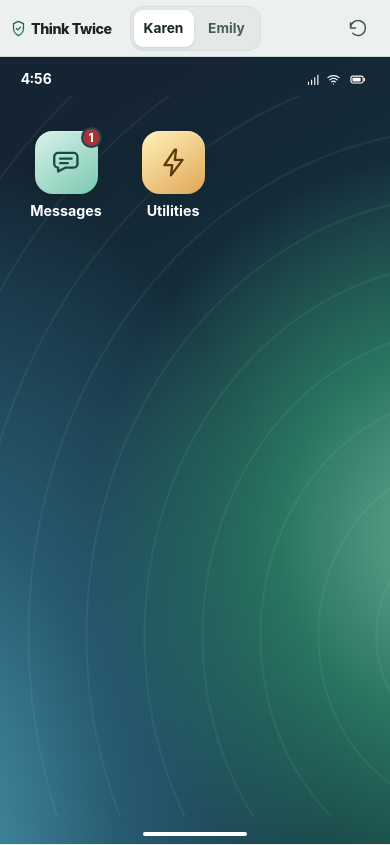
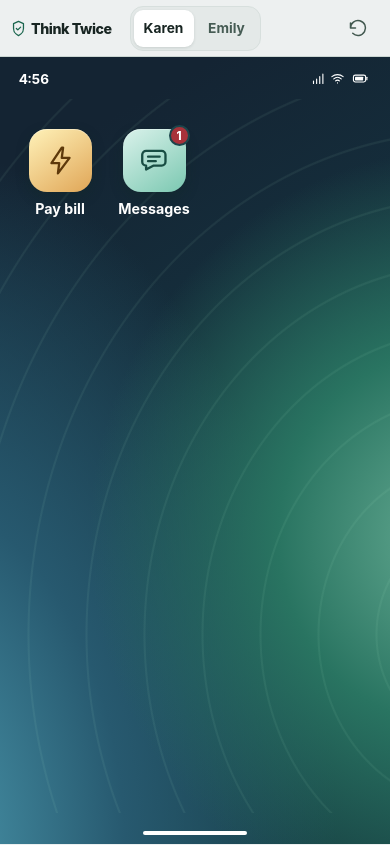
Before and after one commit to west0nG/think-twice, a plain HTML site: page public/index.html in a window 390 px wide. Drawn offline with Linux system fonts and the light colour scheme.

Commit message:
Refine phone proportions and routine bill payment

```diff
--- a/public/app.js
+++ b/public/app.js
@@ -26,7 +26,14 @@ const dialog = document.querySelector('#payment-dialog');
 const announcement = document.querySelector('#announcement');
 const storageKey = 'think-twice-demo-v2';
 const initialState = { messageRead: false, billPaid: false, tollStatus: 'idle' };
-const electricity = { provider: 'Maple City Light', amount: '$64.80' };
+const electricity = {
+  provider: 'Maple City Light',
+  amount: '$64.80',
+  dueDate: 'Nov 24',
+  account: '•• 0318',
+  period: 'Oct 16 – Nov 15',
+  confirmation: 'CL-48219'
+};
 const toll = {
   provider: 'Bayline Tolls',
   bridge: 'Bayline Bridge',
@@ -112,11 +119,14 @@ function homeScreen() {
   return `<section class="launcher">
     <h1 class="sr-only" tabindex="-1">Karen’s phone</h1>
     <div class="launcher-grid">
+      <a class="app-link" href="#karen/utilities">
+        <span class="app-tile utilities">${icon('bolt')}</span>
+        ${state.billPaid ? 'Bill receipt' : 'Pay bill'}
+      </a>
       <a class="app-link" href="#karen/messages" ${state.messageRead ? '' : 'aria-label="Messages, 1 unread"'}>
         <span class="app-tile messages">${icon('messages')}${state.messageRead ? '' : '<span class="unread" aria-hidden="true">1</span>'}</span>
         Messages
       </a>
-      <a class="app-link" href="#karen/utilities"><span class="app-tile utilities">${icon('bolt')}</span>Utilities</a>
     </div>
     ${outcome ? `<a class="launcher-status" href="#karen/browser">
       ${mark(outcome.icon, state.tollStatus)}<span>${outcome.title} · ${toll.amount}</span><span class="chevron">${icon('chevron')}</span>
@@ -160,7 +170,11 @@ function receipt(outcome, provider, amount, status = '') {
     ${mark(outcome.icon, status)}
     <h1 tabindex="-1">${outcome.title}</h1>
     ${outcome.text ? `<p>${outcome.text}</p>` : ''}
-    ${rows([['To', provider], ['Amount', amount, 'amount']])}
+    ${rows([
+      ['To', provider],
+      ['Amount', amount, 'amount'],
+      ...(outcome.confirmation ? [['Confirmation', outcome.confirmation]] : [])
+    ])}
   </section>`;
 }
 
@@ -191,13 +205,17 @@ function utilitiesScreen() {
   return `${heading(electricity.provider, '#karen', 'Phone home')}
     <section class="billing">
       ${state.billPaid
-        ? receipt({ title: 'Payment complete', icon: 'check' }, electricity.provider, electricity.amount)
+        ? receipt({
+            title: 'Payment complete',
+            icon: 'check',
+            confirmation: electricity.confirmation
+          }, electricity.provider, electricity.amount)
         : `<h1 tabindex="-1">Electricity bill</h1>
-          <div class="card">${rows([
-            ['Billing period', 'Oct 16 – Nov 15'],
-            ['Due date', 'Nov 24'],
-            ['Amount due', electricity.amount, 'amount']
-          ])}</div>
+          <div class="card current-bill">
+            <p class="bill-total"><span class="sr-only">Amount due </span>${electricity.amount}</p>
+            <p class="bill-due">Due ${electricity.dueDate}</p>
+            ${rows([['Account', electricity.account], ['Billing period', electricity.period]])}
+          </div>
           ${paymentMethod()}
           ${button(`Pay ${electricity.amount}`, 'pay-bill')}`}
     </section>`;
--- a/public/index.html
+++ b/public/index.html
@@ -18,6 +18,7 @@
     <button class="reset" type="button" data-action="reset" aria-label="Reset demo" title="Reset demo"><span data-icon="reset"></span></button>
   </header>
 
+  <div class="phone-frame">
     <div class="device">
       <div class="status-bar" aria-hidden="true">
         <span>4:56</span>
@@ -26,6 +27,7 @@
       <main id="screen"></main>
       <div class="device-bottom"><a href="#karen" id="home-indicator" aria-label="Phone home"><span></span></a></div>
     </div>
+  </div>
 
   <dialog id="payment-dialog" aria-labelledby="dialog-title" aria-describedby="dialog-message"></dialog>
   <div id="announcement" class="sr-only" role="status"></div>
--- a/public/style.css
+++ b/public/style.css
@@ -52,28 +52,68 @@ a { color: inherit; }
 .reset:hover, .roles a:hover { background: #f5f8f7; }
 .reset .icon { width: 20px; height: 20px; }
 
+.phone-frame {
+  position: relative;
+  display: grid;
+  grid-template-rows: minmax(0, 1fr);
+  width: min(calc(100% - 32px), clamp(278px, calc((100svh - 92px) * .46), 402px));
+  aspect-ratio: 402 / 874;
+  margin: 4px auto 18px;
+  padding: 5px;
+  border: 1px solid #4d595a;
+  border-radius: clamp(31px, 4.8vh, 45px);
+  background: linear-gradient(145deg, #455253, #182222 30%, #242e2e 73%, #465153);
+  box-shadow: 0 1px 2px #1725225c, 0 13px 29px #233d3424;
+}
+.phone-frame::before, .phone-frame::after {
+  content: "";
+  position: absolute;
+  width: 2px;
+  border-radius: 2px;
+  background: #4c5859;
+}
+.phone-frame::before { left: -3px; top: 21%; height: 8%; }
+.phone-frame::after { right: -3px; top: 25%; height: 9%; }
 .device {
   display: grid;
   grid-template-rows: auto minmax(0, 1fr) auto;
-  width: min(calc(100% - 32px), 430px);
-  height: min(805px, calc(100dvh - 91px));
-  min-height: 560px;
-  margin: 3px auto 22px;
+  min-width: 0;
+  min-height: 0;
   overflow: hidden;
-  border: 1px solid #bac8c4;
-  border-radius: 35px;
+  border-radius: inherit;
   background: #fafcfb;
-  box-shadow: 0 0 0 5px #f8faf9, 0 17px 48px #213a3129;
 }
-.status-bar { display: flex; justify-content: space-between; align-items: center; height: 39px; padding: 5px 21px 0; color: #253630; font-size: .87rem; font-variant-numeric: tabular-nums; font-weight: 740; }
-.status-icons { display: flex; align-items: center; gap: 5px; }
+.status-bar {
+  position: relative;
+  display: flex;
+  align-items: center;
+  justify-content: space-between;
+  height: 42px;
+  padding: 1px 19px 0;
+  color: #253630;
+  font-size: .85rem;
+  font-variant-numeric: tabular-nums;
+  font-weight: 740;
+}
+.status-bar::after {
+  content: "";
+  position: absolute;
+  top: 50%;
+  left: 50%;
+  width: 30px;
+  height: 10px;
+  translate: -50% -50%;
+  border-radius: 10px;
+  background: radial-gradient(circle at 78% 50%, #343e48 0 1px, #111919 2px 3px, transparent 4px), #101718;
+}
+.status-icons { display: flex; align-items: center; gap: 4px; }
 .status-icons .icon { width: 15px; height: 15px; }
-.status-icons [data-icon="battery"] .icon { width: 23px; }
+.status-icons [data-icon="battery"] .icon { width: 22px; }
 #screen { display: flex; flex-direction: column; min-width: 0; min-height: 0; overflow: auto; scrollbar-width: thin; scrollbar-color: #acbdb755 transparent; }
 #screen h1:focus, #screen section:focus { outline: none; }
 .device-bottom { display: grid; place-items: center; }
-.device-bottom a { display: grid; place-items: end center; width: 130px; height: 28px; padding-bottom: 8px; text-decoration: none; }
-.device-bottom a span { width: 104px; height: 4px; border-radius: 8px; background: currentColor; }
+.device-bottom a { display: grid; place-items: end center; width: 140px; height: 31px; padding-bottom: 9px; text-decoration: none; }
+.device-bottom a span { width: clamp(70px, 11vh, 104px); height: 4px; border-radius: 8px; background: currentColor; }
 .device[data-surface="launcher"] {
   color: #fff;
   background: radial-gradient(ellipse at 118% 61%, #68ae95 0%, #297461 28%, transparent 57%),
@@ -83,9 +123,9 @@ a { color: inherit; }
 .device[data-surface="launcher"] .status-bar { color: #fff; }
 .device[data-surface="launcher"] a:focus-visible { outline-color: #c8f5e8; }
 
-.launcher { flex: 1; position: relative; isolation: isolate; display: flex; flex-direction: column; align-items: stretch; padding: 28px 20px; }
+.launcher { flex: 1; position: relative; isolation: isolate; display: flex; flex-direction: column; align-items: stretch; padding: 23px 19px; }
 .launcher::after { content: ""; pointer-events: none; position: absolute; z-index: -1; inset: 0; background: repeating-radial-gradient(ellipse at 120% 75%, transparent 0 32px, #bdffd510 33px 34px, transparent 35px 58px); }
-.launcher-grid { display: grid; grid-template-columns: repeat(2, minmax(0, 92px)); gap: 15px; }
+.launcher-grid { display: grid; grid-template-columns: repeat(2, minmax(0, 82px)); gap: 12px; }
 .app-link { display: flex; align-items: center; flex-direction: column; gap: 8px; padding: 7px 2px; border-radius: 14px; text-decoration: none; color: #fff; font-size: .89rem; font-weight: 690; }
 .app-link:hover { background: #ffffff17; }
 .app-tile { position: relative; display: grid; place-items: center; width: 63px; height: 63px; border-radius: 18px; box-shadow: inset 0 1px 0 #ffffff52, 0 5px 13px #10292054; }
@@ -96,39 +136,40 @@ a { color: inherit; }
 .launcher-status { display: flex; align-items: center; gap: 12px; margin-top: 24px; padding: 12px; border: 1px solid #cfe5dc64; border-radius: 14px; background: #172f3bd6; text-decoration: none; font-size: .95rem; font-weight: 690; }
 .launcher-status .chevron { margin-left: auto; }
 
-.app-header { display: flex; align-items: center; gap: 8px; min-height: 58px; padding: 6px 17px; border-bottom: 1px solid var(--line); background: #fdfefd; }
+.app-header { position: sticky; z-index: 1; top: 0; display: flex; flex: none; align-items: center; gap: 7px; min-height: 53px; padding: 6px 17px; border-bottom: 1px solid var(--line); background: #fdfefd; }
 .app-header h1 { min-width: 0; margin: 0; font-size: 1.2rem; font-weight: 740; letter-spacing: -.028em; }
 .icon-button { display: inline-grid; place-items: center; flex: none; min-height: 44px; min-width: 44px; padding: 0; border: 0; border-radius: 10px; background: transparent; text-decoration: none; color: #35584f; }
 .icon-button:hover { background: #e8f1ed; }
 .app-header .icon-button { margin-left: -7px; }
 .app-header .contact-icon { margin-left: auto; }
-.contact-icon { display: inline-grid; place-items: center; flex: none; width: 37px; height: 37px; border-radius: 11px; background: #deebe6; color: #3b6b5b; }
+.contact-icon { display: inline-grid; place-items: center; flex: none; width: 38px; height: 38px; border-radius: 50%; background: #deebe6; color: #3b6b5b; }
 .contact-icon .icon { width: 20px; height: 20px; }
 .inbox { flex: 1; padding: 8px 15px; background: #fff; }
-.thread-row { display: flex; align-items: center; gap: 11px; min-height: 79px; padding: 12px 5px; border-bottom: 1px solid var(--line); text-decoration: none; }
+.thread-row { display: flex; align-items: center; gap: 10px; min-height: 68px; padding: 10px 2px; border-bottom: 1px solid var(--line); text-decoration: none; }
 .thread-row:hover { background: #f3f8f6; }
 .thread-line { min-width: 0; flex: 1; }
 .thread-meta { display: flex; align-items: baseline; justify-content: space-between; gap: 4px 12px; flex-wrap: wrap; }
 .thread-meta strong { font-size: 1rem; font-weight: 730; }
-.thread-meta time, .thread-preview { color: var(--muted); font-size: .9rem; }
+.thread-meta time, .thread-preview { color: var(--muted); font-size: .88rem; }
+.thread-meta time { font-variant-numeric: tabular-nums; white-space: nowrap; }
 .thread-preview { display: block; overflow: hidden; margin-top: 4px; white-space: nowrap; text-overflow: ellipsis; }
 .thread-dot { width: 7px; height: 7px; flex: none; border-radius: 50%; background: #197055; }
 .conversation { flex: 1; padding: 19px 17px 28px; background: #fff; }
 .timestamp { display: block; margin: 0 0 16px; text-align: center; color: var(--muted); font-size: .85rem; font-weight: 620; }
-.bubble { max-width: 94%; width: fit-content; padding: 13px 14px; border: 1px solid #dce6e2; border-radius: 4px 16px 16px; background: #ebf1ee; color: var(--ink); font-size: 1rem; line-height: 1.48; }
+.bubble { max-width: 93%; width: fit-content; padding: 13px 14px; border: 1px solid #dce6e2; border-radius: 4px 16px 16px; background: #ebf1ee; color: var(--ink); font-size: 1rem; line-height: 1.48; }
 .bubble p { margin: 0; }
 .sms-link { display: flex; align-items: center; gap: 6px; min-height: 44px; margin: 4px 0 -5px; color: #185a78; font-weight: 690; text-underline-offset: 3px; overflow-wrap: anywhere; }
 .sms-link .icon { width: 16px; height: 16px; }
 
-.browser-bar { display: flex; align-items: center; gap: 7px; min-height: 55px; padding: 4px 14px 7px; border-bottom: 1px solid #dfe6e8; background: #f3f6f7; }
+.browser-bar { position: sticky; z-index: 1; top: 0; display: flex; flex: none; align-items: center; gap: 3px; min-height: 52px; padding: 3px 11px 5px; border-bottom: 1px solid #dfe6e8; background: #f3f6f7; }
 .browser-bar .icon-button { margin-left: -5px; color: #375466; }
 .browser-bar .icon-button:hover { background: #e7eef0; }
-.address { flex: 1; display: flex; align-items: center; justify-content: center; gap: 7px; min-height: 38px; min-width: 0; padding: 6px 7px; border: 1px solid #dde5e7; border-radius: 10px; background: #fff; color: #324b5c; font-size: .92rem; overflow-wrap: anywhere; }
+.address { flex: 1; display: flex; align-items: center; justify-content: center; gap: 7px; min-height: 35px; min-width: 0; padding: 5px 8px; border: 1px solid #dfe6e8; border-radius: 40px; background: #fff; color: #324b5c; font-size: .92rem; overflow-wrap: anywhere; }
 .address .icon { width: 16px; height: 16px; }
 .toll-site { flex: 1; background: #f4f7fa; color: #142c42; }
-.toll-brand { display: flex; align-items: center; gap: 9px; min-height: 54px; padding: 9px 18px; background: #153d62; color: #fff; font-size: 1.02rem; font-weight: 760; }
+.toll-brand { display: flex; align-items: center; gap: 9px; min-height: 51px; padding: 9px 18px; background: #153d62; color: #fff; font-size: 1.02rem; font-weight: 760; }
 .toll-brand .icon { width: 27px; height: 27px; }
-.checkout { padding: 20px 16px 22px; }
+.checkout { padding: 18px 16px 21px; }
 .checkout h1, .billing h1 { margin: 0 0 15px; font-size: 1.55rem; line-height: 1.12; font-weight: 780; letter-spacing: -.045em; }
 .card { padding: 15px; border: 1px solid #dce5ea; border-radius: 13px; background: #fff; }
 .details { margin: 0; }
@@ -149,6 +190,10 @@ a { color: inherit; }
 .checkout .action, .billing .action { margin-top: 12px; }
 .billing { flex: 1; padding: 22px 16px; background: #f5f8f5; }
 .billing .method { background: #edf3ee; }
+.current-bill { border-color: #d7e6df; background: linear-gradient(145deg, #fff, #eff7f1); }
+.bill-total { margin: 1px 0 0; color: #214c3d; font-size: clamp(2rem, 5vw, 2.45rem); line-height: 1.12; font-weight: 780; letter-spacing: -.05em; font-variant-numeric: tabular-nums; }
+.bill-due { margin: 4px 0 14px; color: #435d53; font-size: .94rem; }
+.current-bill .details { padding-top: 12px; border-top: 1px solid var(--line); }
 
 .result { padding: 20px 18px; border: 1px solid var(--line); border-radius: 14px; background: #fff; }
 .result h1 { margin: 11px 0 7px; font-size: 1.39rem; }
@@ -192,7 +237,19 @@ dialog p { margin: 0 0 14px; color: var(--muted); line-height: 1.46; }
   .wordmark { font-size: .89rem; gap: 4px; }
   .wordmark .icon { width: 17px; height: 17px; }
   .roles a { min-width: 60px; min-height: 37px; padding: 4px 10px; font-size: .86rem; }
-  .device { width: 100%; height: calc(100dvh - 56px); min-height: 0; margin: 0; border: 0; border-top: 1px solid #cbd6d2; border-radius: 0; box-shadow: none; }
+  .phone-frame {
+    width: 100%;
+    height: calc(100dvh - 56px);
+    aspect-ratio: auto;
+    margin: 0;
+    padding: 0;
+    border: 0;
+    border-top: 1px solid #cbd6d2;
+    border-radius: 0;
+    box-shadow: none;
+  }
+  .phone-frame::before, .phone-frame::after, .status-bar::after { display: none; }
+  .device-bottom a span { width: 104px; }
 }
 @media (prefers-reduced-motion: reduce) {
   .alert-card.pending { animation: none; }
```
Also changed, not shown: 1 other file. Lines whose indentation alone changed are shown as unchanged.
